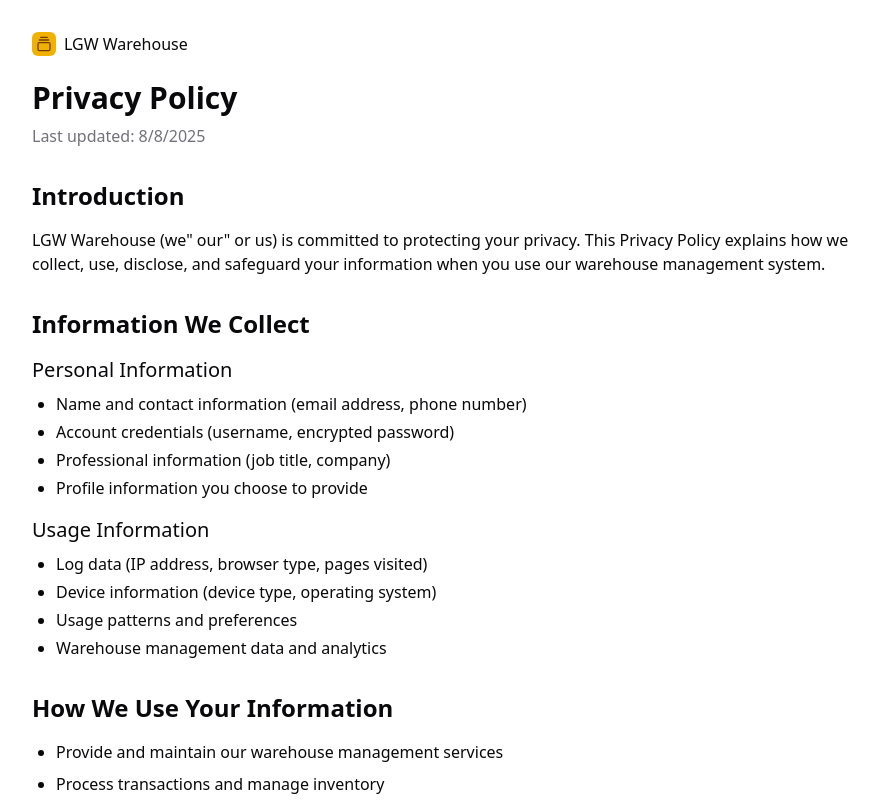
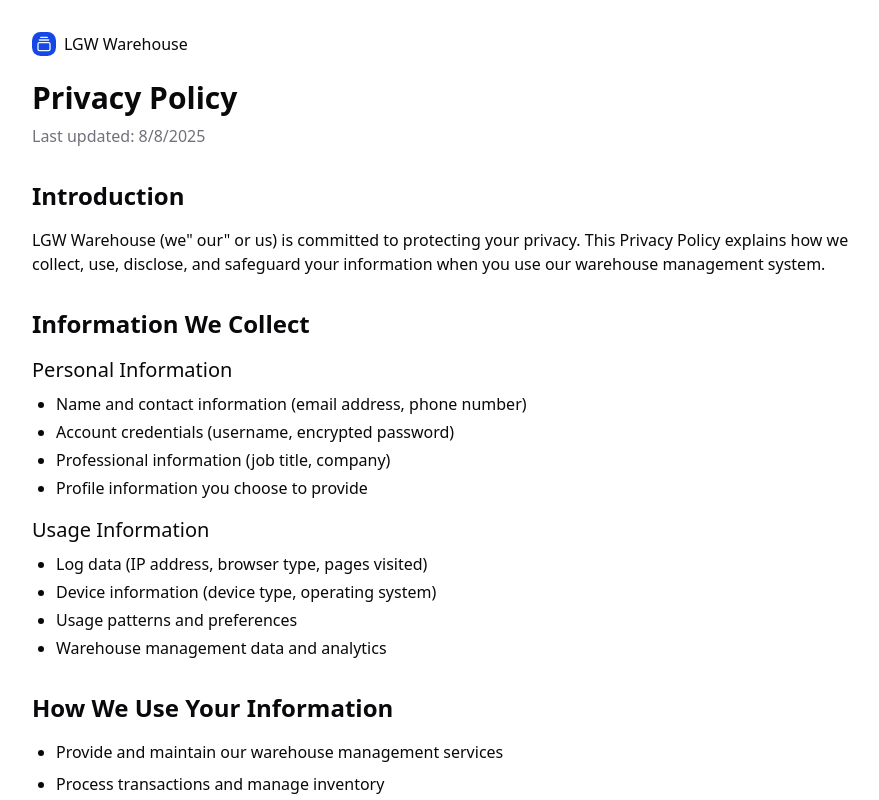
Before and after one commit to maxxi02/thesis-project01, a Next.js app: page /privacy-policy in a window 1280 px wide. Shown: the top 800 px of the page, without its empty margins (176-1055 px from the left). Built offline with nearby package versions, Linux system fonts and the light colour scheme.

Commit message:
added logo

```diff
--- a/src/app/(authentication)/sign-in/page.tsx
+++ b/src/app/(authentication)/sign-in/page.tsx
@@ -1,19 +1,24 @@
 import { SigninForm } from "@/forms/signin-form";
-import { Warehouse } from "lucide-react";
-
 import Image from "next/image";
+import Link from "next/link";
 
 export default function SigninPage() {
   return (
     <div className="grid min-h-svh lg:grid-cols-2">
       <div className="flex flex-col gap-4 p-6 md:p-10">
         <div className="flex justify-center gap-2 md:justify-start">
-          <a href="#" className="flex items-center gap-2 font-medium">
-            <div className="bg-primary text-primary-foreground flex size-6 items-center justify-center rounded-md">
-              <Warehouse className="size-4" />
-            </div>
-            LGW Warehouse
-          </a>
+          <Link href="/" className="flex items-center gap-0">
+            <Image
+              src={"/lgw-logo.png"}
+              alt="LGW Logo"
+              width={50}
+              height={50}
+              className="-mr-0"
+            />
+            <span className="text-xl font-bold tracking-tighter text-foreground">
+              LGW Warehouse
+            </span>
+          </Link>
         </div>
         <div className="flex flex-1 items-center justify-center">
           <div className="w-full max-w-xs">
--- a/src/app/globals.css
+++ b/src/app/globals.css
@@ -42,15 +42,15 @@
 }
 
 :root {
-  --radius: 0.5em;
+  --radius: 0.65rem;
   --background: oklch(1 0 0);
   --foreground: oklch(0.141 0.005 285.823);
   --card: oklch(1 0 0);
   --card-foreground: oklch(0.141 0.005 285.823);
   --popover: oklch(1 0 0);
   --popover-foreground: oklch(0.141 0.005 285.823);
-  --primary: oklch(0.795 0.184 86.047);
-  --primary-foreground: oklch(0.421 0.095 57.708);
+  --primary: oklch(0.488 0.243 264.376);
+  --primary-foreground: oklch(0.97 0.014 254.604);
   --secondary: oklch(0.967 0.001 286.375);
   --secondary-foreground: oklch(0.21 0.006 285.885);
   --muted: oklch(0.967 0.001 286.375);
@@ -60,20 +60,20 @@
   --destructive: oklch(0.577 0.245 27.325);
   --border: oklch(0.92 0.004 286.32);
   --input: oklch(0.92 0.004 286.32);
-  --ring: oklch(0.795 0.184 86.047);
-  --chart-1: oklch(0.646 0.222 41.116);
-  --chart-2: oklch(0.6 0.118 184.704);
-  --chart-3: oklch(0.398 0.07 227.392);
-  --chart-4: oklch(0.828 0.189 84.429);
-  --chart-5: oklch(0.769 0.188 70.08);
+  --ring: oklch(0.708 0 0);
+  --chart-1: oklch(0.809 0.105 251.813);
+  --chart-2: oklch(0.623 0.214 259.815);
+  --chart-3: oklch(0.546 0.245 262.881);
+  --chart-4: oklch(0.488 0.243 264.376);
+  --chart-5: oklch(0.424 0.199 265.638);
   --sidebar: oklch(0.985 0 0);
   --sidebar-foreground: oklch(0.141 0.005 285.823);
-  --sidebar-primary: oklch(0.795 0.184 86.047);
-  --sidebar-primary-foreground: oklch(0.421 0.095 57.708);
+  --sidebar-primary: oklch(0.546 0.245 262.881);
+  --sidebar-primary-foreground: oklch(0.97 0.014 254.604);
   --sidebar-accent: oklch(0.967 0.001 286.375);
   --sidebar-accent-foreground: oklch(0.21 0.006 285.885);
   --sidebar-border: oklch(0.92 0.004 286.32);
-  --sidebar-ring: oklch(0.795 0.184 86.047);
+  --sidebar-ring: oklch(0.708 0 0);
 }
 
 .dark {
@@ -83,8 +83,8 @@
   --card-foreground: oklch(0.985 0 0);
   --popover: oklch(0.21 0.006 285.885);
   --popover-foreground: oklch(0.985 0 0);
-  --primary: oklch(0.795 0.184 86.047);
-  --primary-foreground: oklch(0.421 0.095 57.708);
+  --primary: oklch(0.488 0.243 264.376);
+  --primary-foreground: oklch(0.97 0.014 254.604);
   --secondary: oklch(0.274 0.006 286.033);
   --secondary-foreground: oklch(0.985 0 0);
   --muted: oklch(0.274 0.006 286.033);
@@ -94,20 +94,20 @@
   --destructive: oklch(0.704 0.191 22.216);
   --border: oklch(1 0 0 / 10%);
   --input: oklch(1 0 0 / 15%);
-  --ring: oklch(0.554 0.135 66.442);
-  --chart-1: oklch(0.488 0.243 264.376);
-  --chart-2: oklch(0.696 0.17 162.48);
-  --chart-3: oklch(0.769 0.188 70.08);
-  --chart-4: oklch(0.627 0.265 303.9);
-  --chart-5: oklch(0.645 0.246 16.439);
+  --ring: oklch(0.556 0 0);
+  --chart-1: oklch(0.809 0.105 251.813);
+  --chart-2: oklch(0.623 0.214 259.815);
+  --chart-3: oklch(0.546 0.245 262.881);
+  --chart-4: oklch(0.488 0.243 264.376);
+  --chart-5: oklch(0.424 0.199 265.638);
   --sidebar: oklch(0.21 0.006 285.885);
   --sidebar-foreground: oklch(0.985 0 0);
-  --sidebar-primary: oklch(0.795 0.184 86.047);
-  --sidebar-primary-foreground: oklch(0.421 0.095 57.708);
+  --sidebar-primary: oklch(0.623 0.214 259.815);
+  --sidebar-primary-foreground: oklch(0.97 0.014 254.604);
   --sidebar-accent: oklch(0.274 0.006 286.033);
   --sidebar-accent-foreground: oklch(0.985 0 0);
   --sidebar-border: oklch(1 0 0 / 10%);
-  --sidebar-ring: oklch(0.554 0.135 66.442);
+  --sidebar-ring: oklch(0.439 0 0);
 }
 
 @layer base {
--- a/src/forms/signin-form.tsx
+++ b/src/forms/signin-form.tsx
@@ -36,6 +36,7 @@
 } from "@/components/ui/input-otp";
 import { REGEXP_ONLY_DIGITS } from "input-otp";
 import { Checkbox } from "@/components/ui/checkbox";
+import Image from "next/image";
 
 const formSchema = z.object({
   code: z
```
Also changed, not shown: public/lgw-logo.png (added).
